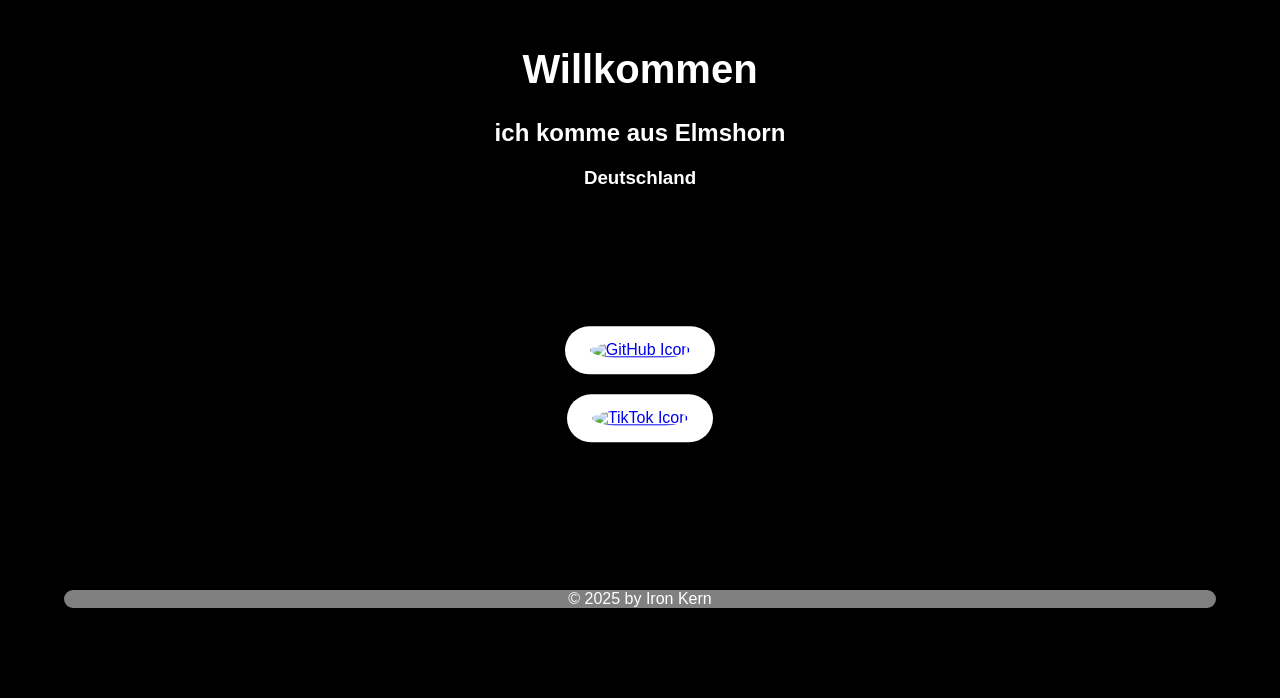
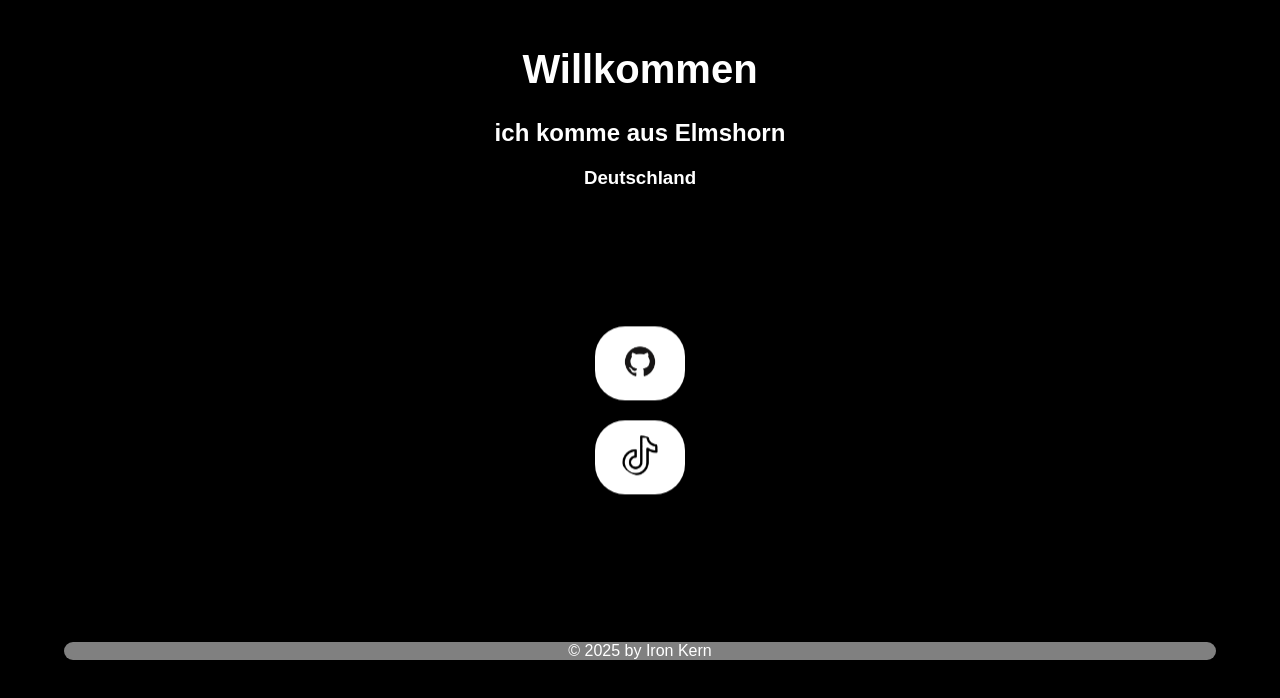
Before and after one commit to IronKern/Discord-Bio-Fixed, a plain HTML site: page index.html in a window 1280 px wide. Drawn offline with Linux system fonts and the light colour scheme.

Commit message:
Update index.html

```diff
--- a/index.html
+++ b/index.html
@@ -23,12 +23,12 @@
     <section class="dynamic-island-container">
         <div class="dynamic-island">
             <a href="https://github.com/IronKern" target="_blank">
-                <img src="meinewebsitebeta1/images/Git.png" alt="GitHub Icon" class="dynamic-icon">
+                <img src="/Git.png" alt="GitHub Icon" class="dynamic-icon">
             </a>
         </div>
         <div class="dynamic-island">
             <a href="https://www.tiktok.com/@leavebehindtheworld" target="_blank">
-                <img src="meinewebsitebeta1/images/TikTok.png" alt="TikTok Icon" class="dynamic-icon">
+                <img src="/TikTok.png" alt="TikTok Icon" class="dynamic-icon">
             </a>
         </div>
     </section>
```
